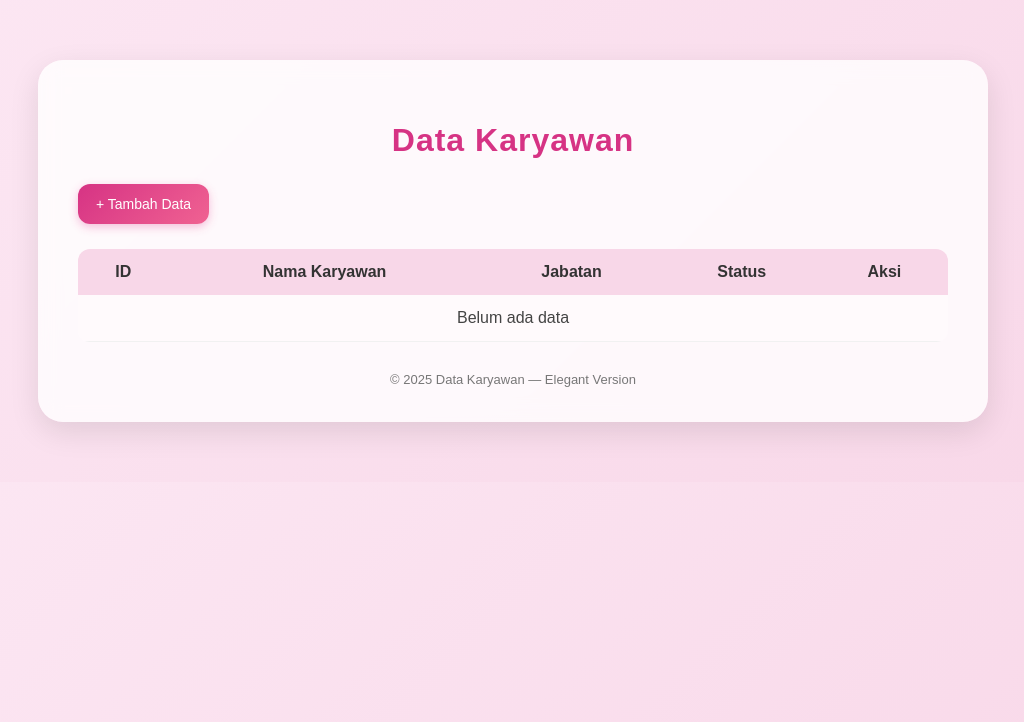
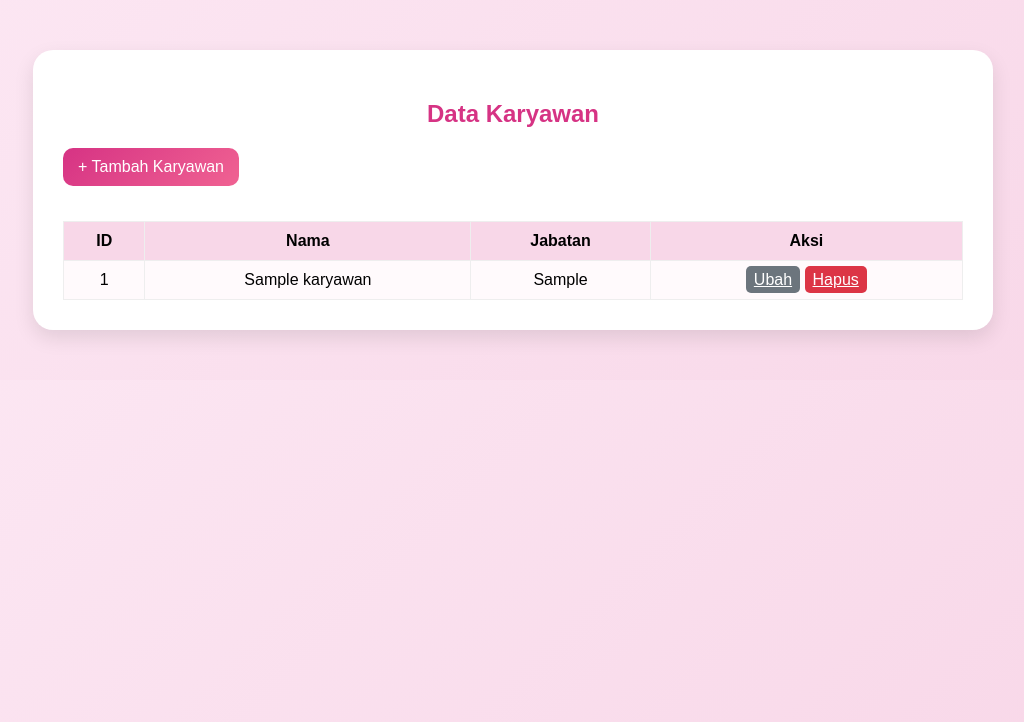
Before and after one commit to azzahra876/tugas09, a PHP site: page / in a window 1280 px wide. Shown: the top 722 px of the page, without its empty margins (127-1151 px from the left). Run offline with PHP 8.4, Linux system fonts and the light colour scheme; tables that the repository leaves empty or names only in its code hold one stand-in row (values such as "Sample post").

Commit message:
comitan5

```diff
--- a/index.php
+++ b/index.php
@@ -1,6 +1,6 @@
 <?php
-$dataFile = "data.json";
-$data = json_decode(file_get_contents($dataFile), true) ?? [];
+include "koneksi.php";
+$result = mysqli_query($koneksi, "SELECT * FROM karyawan");
 ?>
 <!DOCTYPE html>
 <html lang="id">
@@ -8,159 +8,86 @@ $data = json_decode(file_get_contents($dataFile), true) ?? [];
     <meta charset="UTF-8">
     <title>✨ Data Karyawan ✨</title>
     <style>
-        * {
-            box-sizing: border-box;
-            transition: all 0.3s ease;
-        }
-
         body {
             font-family: 'Poppins', sans-serif;
             background: linear-gradient(135deg, #fce7f3, #f8d7e8);
             margin: 0;
             padding: 0;
-            color: #444;
         }
-
         .container {
-            max-width: 950px;
-            margin: 60px auto;
-            background: rgba(255, 255, 255, 0.8);
-            backdrop-filter: blur(10px);
-            padding: 35px 40px;
-            border-radius: 25px;
-            box-shadow: 0 10px 30px rgba(0, 0, 0, .1);
+            max-width: 900px;
+            margin: 50px auto;
+            background: white;
+            border-radius: 20px;
+            padding: 30px;
+            box-shadow: 0 8px 20px rgba(0,0,0,0.1);
         }
-
         h2 {
             text-align: center;
             color: #d63384;
-            font-size: 2rem;
-            margin-bottom: 25px;
-            letter-spacing: 1px;
         }
-
-        .btn {
-            display: inline-block;
-            padding: 12px 18px;
-            border: none;
-            border-radius: 12px;
-            background: linear-gradient(135deg, #d63384, #f06292);
-            color: #fff;
-            text-decoration: none;
-            font-weight: 500;
-            font-size: 14px;
-            box-shadow: 0 3px 10px rgba(214, 51, 132, 0.3);
-        }
-
-        .btn:hover {
-            transform: translateY(-2px);
-            background: linear-gradient(135deg, #b0266b, #e75480);
-        }
-
         table {
             width: 100%;
             border-collapse: collapse;
-            margin-top: 25px;
-            border-radius: 12px;
-            overflow: hidden;
+            margin-top: 20px;
         }
-
+        th, td {
+            border: 1px solid #eee;
+            padding: 10px;
+            text-align: center;
+        }
         th {
             background: #f8d7e8;
-            color: #333;
-            font-weight: 600;
-            padding: 14px;
         }
-
-        td {
-            padding: 14px;
-            text-align: center;
-            border-bottom: 1px solid #f1f1f1;
-        }
-
         tr:nth-child(even) {
             background: #fffafc;
         }
-
-        tr:hover {
-            background: #ffe6f2;
+        a.btn {
+            display: inline-block;
+            margin-bottom: 15px;
+            background: linear-gradient(135deg, #d63384, #f06292);
+            color: white;
+            padding: 10px 15px;
+            text-decoration: none;
+            border-radius: 10px;
         }
-
-        .aksi a {
-            margin: 0 5px;
-            padding: 8px 12px;
-            border-radius: 8px;
-            font-size: 13px;
-            text-decoration: none;
-            display: inline-block;
-            font-weight: 500;
-        }
-
         .ubah {
             background: #6c757d;
-            color: white;
+            color: #fff;
+            padding: 5px 8px;
+            border-radius: 5px;
         }
-
-        .ubah:hover {
-            background: #495057;
-        }
-
         .hapus {
             background: #dc3545;
-            color: white;
-        }
-
-        .hapus:hover {
-            background: #a71d2a;
-        }
-
-        .terhapus {
-            color: #999;
-            font-style: italic;
-        }
-
-        .footer {
-            text-align: center;
-            margin-top: 30px;
-            font-size: 13px;
-            color: #777;
+            color: #fff;
+            padding: 5px 8px;
+            border-radius: 5px;
         }
     </style>
 </head>
 <body>
 <div class="container">
-        <h2> Data Karyawan </h2>
-        <a href="tambah.php" class="btn">+ Tambah Data</a>
+    <h2>Data Karyawan</h2>
+    <a href="tambah.php" class="btn">+ Tambah Karyawan</a>
     <table>
         <tr>
             <th>ID</th>
-                <th>Nama Karyawan</th>
+            <th>Nama</th>
             <th>Jabatan</th>
-                <th>Status</th>
             <th>Aksi</th>
         </tr>
-            <?php if(empty($data)): ?>
-                <tr><td colspan="5">Belum ada data</td></tr>
-            <?php else: ?>
-                <?php foreach($data as $row): ?>
+        <?php while($row = mysqli_fetch_assoc($result)) { ?>
         <tr>
-                        <td><?= htmlspecialchars($row['id']) ?></td>
-                        <td><?= htmlspecialchars($row['nama']) ?></td>
-                        <td><?= htmlspecialchars($row['jabatan']) ?></td>
-                        <td><?= htmlspecialchars($row['status'] ?? "Aktif") ?></td>
-                        <td class="aksi">
-                            <?php if(($row['status'] ?? "Aktif") == "Aktif"): ?>
-                                <a href="ubah.php?id=<?= $row['id'] ?>" class="ubah">Ubah</a>
-                                <a href="hapus.php?id=<?= $row['id'] ?>" class="hapus" onclick="return confirm('Yakin hapus data ini?')">Hapus</a>
-                            <?php else: ?>
-                                <span class="terhapus">(sudah dihapus)</span>
-                            <?php endif; ?>
+            <td><?= $row['id_karyawan'] ?></td>
+            <td><?= $row['nama_karyawan'] ?></td>
+            <td><?= $row['jabatan'] ?></td>
+            <td>
+                <a href="ubah.php?id=<?= $row['id_karyawan'] ?>" class="ubah">Ubah</a>
+                <a href="hapus.php?id=<?= $row['id_karyawan'] ?>" class="hapus" onclick="return confirm('Yakin hapus data ini?')">Hapus</a>
             </td>
         </tr>
-                <?php endforeach; ?>
-            <?php endif; ?>
+        <?php } ?>
     </table>
-        <div class="footer">© <?= date("Y") ?> Data Karyawan — Elegant Version </div>
 </div>
 </body>
 </html>
--- a/koneksi.php
+++ b/koneksi.php
@@ -1,10 +1,7 @@
 <?php
-error_reporting(E_ALL);
-ini_set('display_errors', 1);
+$koneksi = mysqli_connect("localhost", "root", "", "db_xirpl1_9_1");
 
-$host = "localhost";
-$user = "xirpl1-9";
-$pass = "0097119849";
-$db   = "db_xirpl1-9_1";
-
-$koneksi = mysqli_connect($host, $user, $pass, $db);
+if (!$koneksi) {
+    die("Koneksi gagal: " . mysqli_connect_error());
+}
+?>
--- a/tambah.php
+++ b/tambah.php
@@ -11,11 +11,10 @@ if ($_SERVER["REQUEST_METHOD"] == "POST") {
     if ($result) {
         echo "<script>alert('Data berhasil ditambahkan!'); window.location='index.php';</script>";
     } else {
-        echo "Gagal menambahkan data: " . mysqli_error($koneksi);
+        echo "Gagal menambah data: " . mysqli_error($koneksi);
     }
 }
 ?>
-
 <!DOCTYPE html>
 <html lang="id">
 <head>
```
Also changed, not shown: hapus.php (+8 -69 lines), ubah.php (+21 -37 lines). Lines whose indentation alone changed are shown as unchanged.
